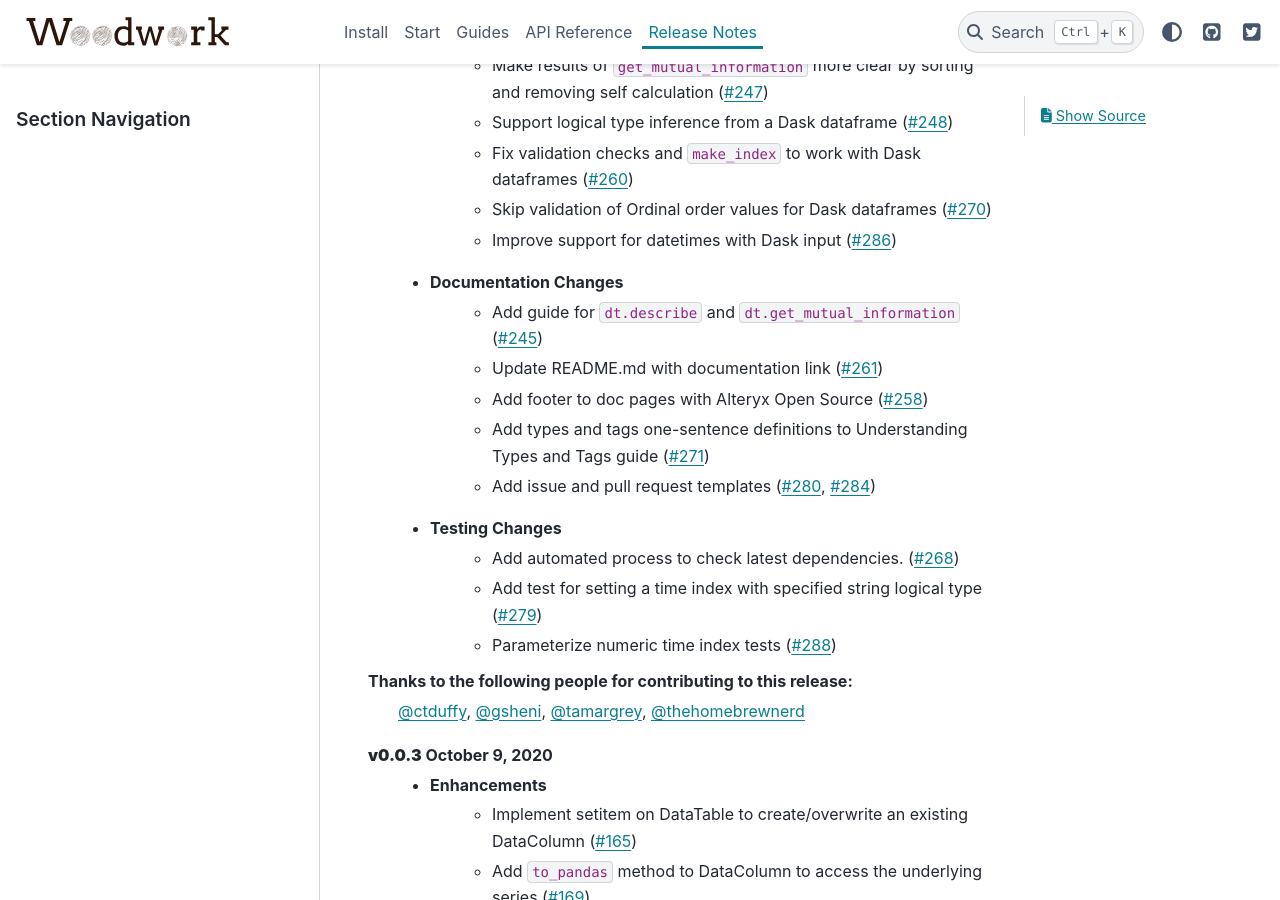
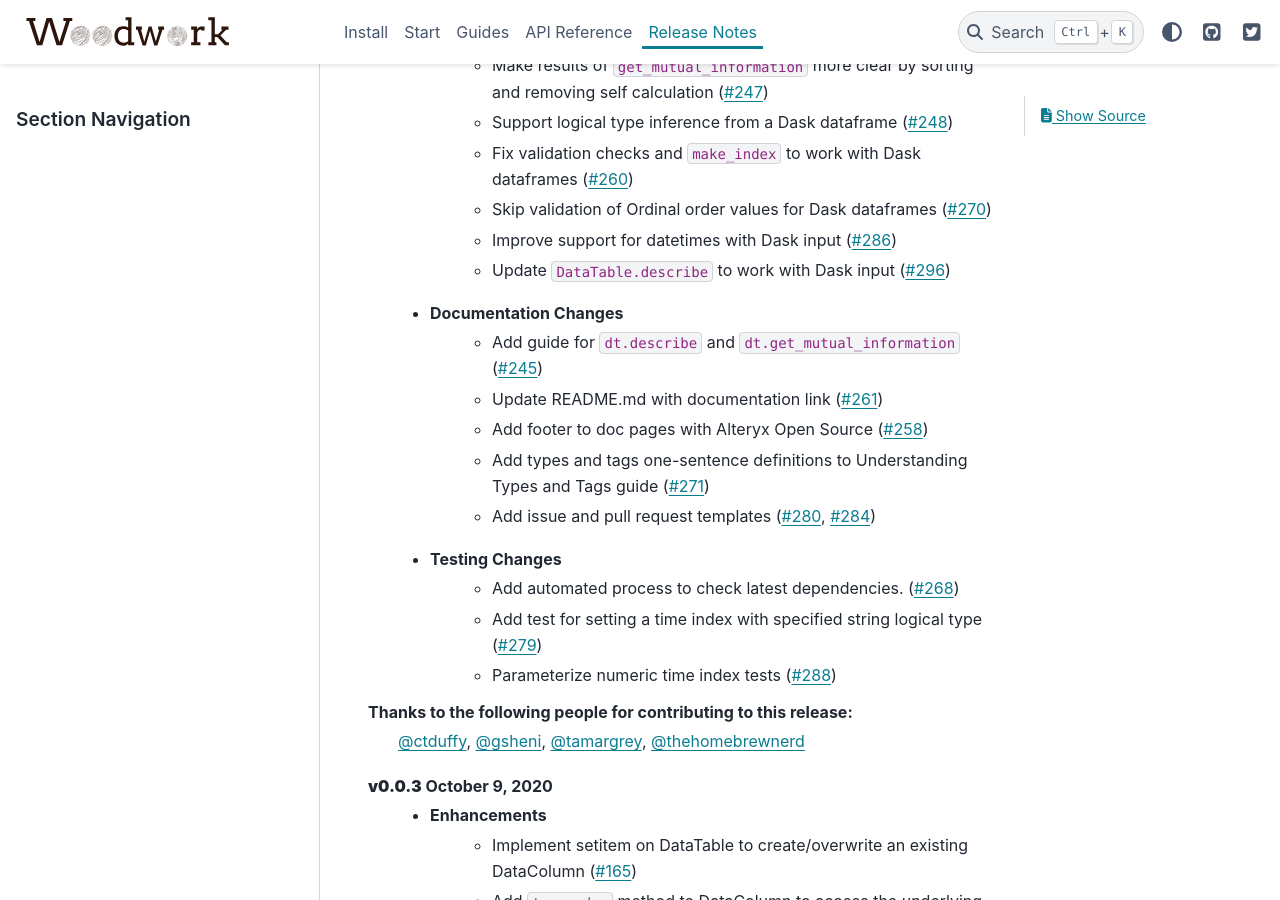
Before and after one commit to alteryx/woodwork, a Sphinx documentation site: the page built from docs/source/release_notes.rst, in a window 1280 px wide and 900 px high, scrolled down 704 px. Built offline with Sphinx 7.4.7 and the PyData theme 0.15.4, drawn with Linux system fonts in a browser that asks for light colours; comment, search, counter and statistics services are not loaded.

Commit message:
update release notes

```diff
--- a/docs/source/release_notes.rst
+++ b/docs/source/release_notes.rst
@@ -20,6 +20,7 @@ Release Notes
         * Fix validation checks and ``make_index`` to work with Dask dataframes (:pr:`260`)
         * Skip validation of Ordinal order values for Dask dataframes (:pr:`270`)
         * Improve support for datetimes with Dask input (:pr:`286`)
+        * Update ``DataTable.describe`` to work with Dask input (:pr:`296`)
     * Documentation Changes
         * Add guide for ``dt.describe`` and ``dt.get_mutual_information`` (:pr:`245`)
         * Update README.md with documentation link (:pr:`261`)
```
